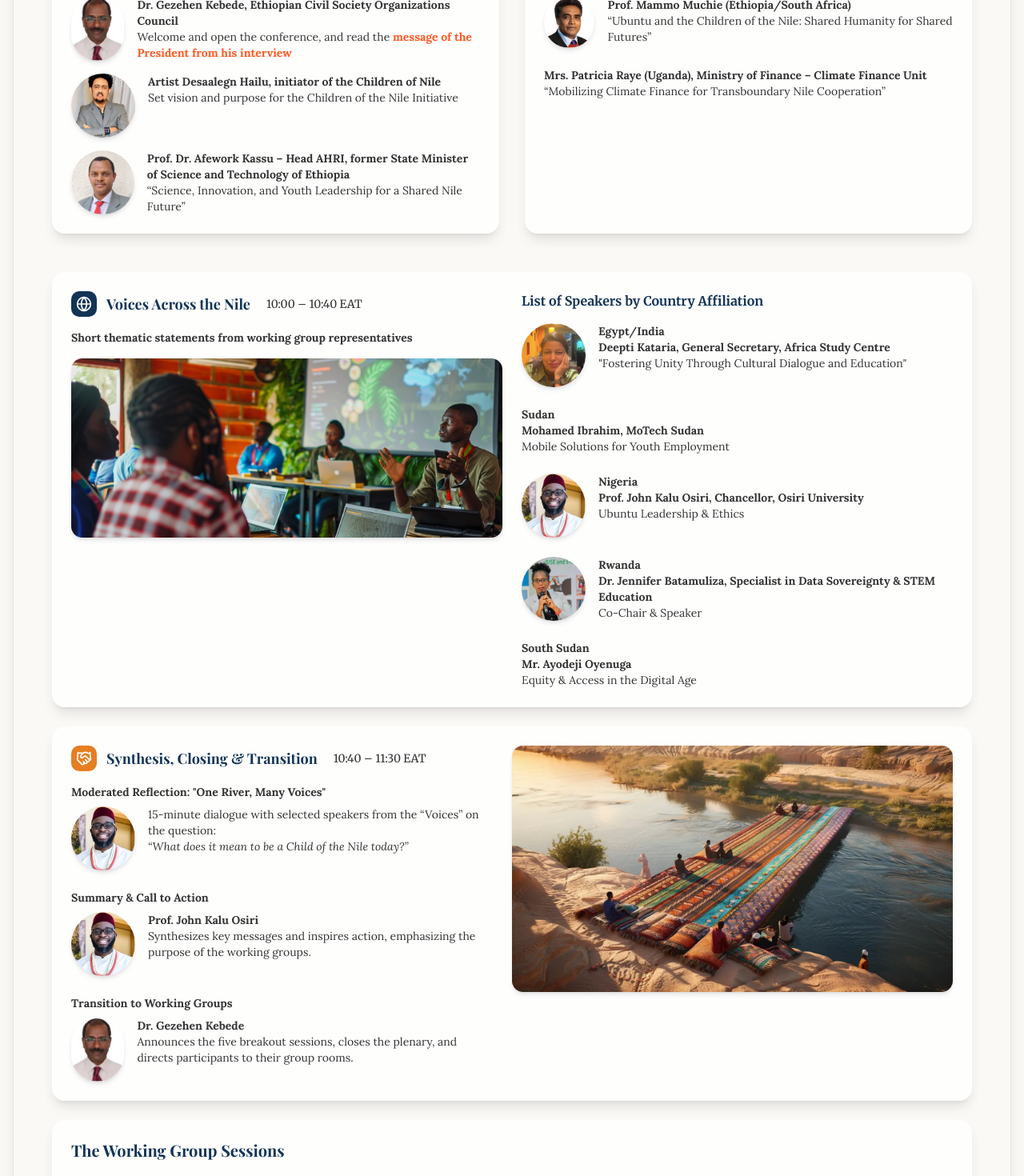
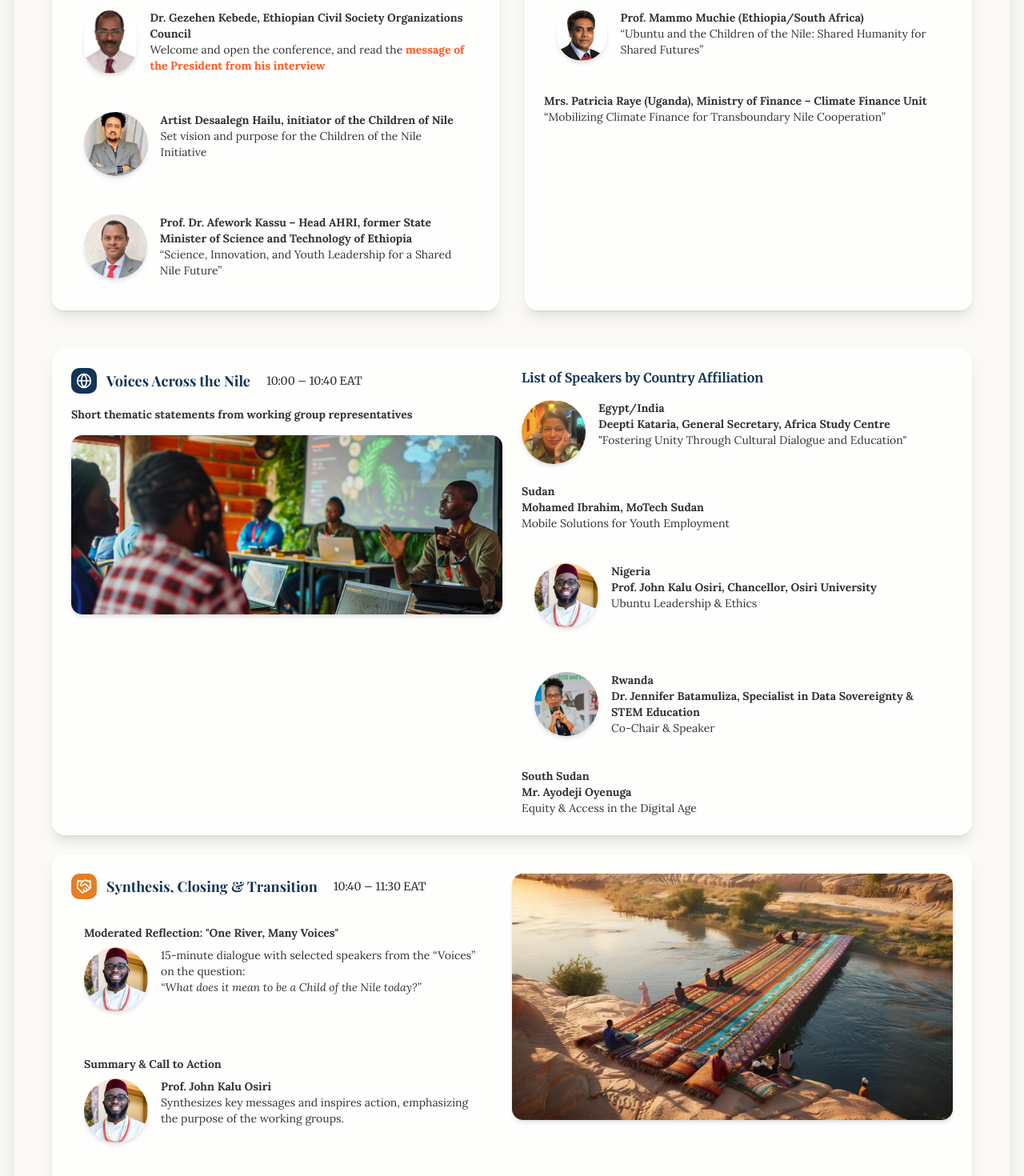
Before and after one commit to anniechan1/nile, a Next.js app: page /summit/program in a window 1280 px wide. Shown: the part 1380-2850 px from the top of the page at 80% size. Built offline with nearby package versions, Linux system fonts and the light colour scheme; a web font is replaced by a local one.

Commit message:
update working gp

```diff
--- a/src/app/summit/program/page.tsx
+++ b/src/app/summit/program/page.tsx
@@ -140,7 +140,6 @@ export default function SummitPage() {
               <div className="grid md:grid-cols-2 gap-8 mb-12">
 
                 {/* Opening Session */}
-
                 <div className="bg-white/80 backdrop-blur-sm rounded-2xl p-6 shadow-lg">
                   <div className="flex items-center space-x-3 mb-4">
                     <div className="w-8 h-8 bg-deep-orange rounded-lg flex items-center justify-center">
@@ -151,7 +150,13 @@ export default function SummitPage() {
                   </div>
                   <div className="space-y-4 text-sm font-lora text-charcoal">
                     <div>
-
+                      {/* Dr. Gezehen Kebede */}
+                      <Link
+                        href="https://www.linkedin.com/in/dr-gezahegn-kebede-gebrehana-4353332b/?originalSubdomain=et"
+                        target="_blank"
+                        rel="noopener noreferrer"
+                        className="block hover:bg-[#FFFAF0] p-4 rounded-lg transition-all duration-300"
+                      >
                         <div className="flex items-start space-x-4">
                           <img
                             src="/images/speakers/Gezehen.jpeg"
@@ -165,13 +170,22 @@ export default function SummitPage() {
                             <Link
                               href="/summit/presidential-interview"
                               className="text-deep-orange font-bold hover:underline"
-                            style={{ color: "#FF5722" }} // Inline style to override parent color
+                              style={{ color: "#FF5722" }}
                             >
                               message of the President from his interview
                             </Link>
                           </div>
                         </div>
-                      <div className="flex items-start space-x-4 mt-4">
+                      </Link>
+
+                      {/* Artist Desaalegn Hailu */}
+                      <Link
+                        href="https://www.unesco.org/creativity/ja/biography/8548"
+                        target="_blank"
+                        rel="noopener noreferrer"
+                        className="block hover:bg-[#FFFAF0] p-4 rounded-lg transition-all duration-300 mt-4"
+                      >
+                        <div className="flex items-start space-x-4">
                           <img
                             src="/images/speakers/Hailu.jpg"
                             alt="Artist Desaalegn Hailu"
@@ -183,7 +197,16 @@ export default function SummitPage() {
                             Set vision and purpose for the Children of the Nile Initiative
                           </div>
                         </div>
-                      <div className="flex items-start space-x-4 mt-4">
+                      </Link>
+
+                      {/* Prof. Dr. Afework Kassu */}
+                      <Link
+                        href="https://en.wikipedia.org/wiki/Afework_Kassu_Gizaw"
+                        target="_blank"
+                        rel="noopener noreferrer"
+                        className="block hover:bg-[#FFFAF0] p-4 rounded-lg transition-all duration-300 mt-4"
+                      >
+                        <div className="flex items-start space-x-4">
                           <img
                             src="/images/speakers/afework.png"
                             alt="Prof. Dr. Afework Kassu"
@@ -195,10 +218,11 @@ export default function SummitPage() {
                             “Science, Innovation, and Youth Leadership for a Shared Nile Future”
                           </div>
                         </div>
+                      </Link>
                     </div>
                   </div>
                 </div>
-                {/* Keynote Statements */}
+
                 {/* Keynote Statements */}
                 <div className="bg-white/80 backdrop-blur-sm rounded-2xl p-6 shadow-lg">
                   <div className="flex items-center space-x-3 mb-4">
@@ -209,7 +233,14 @@ export default function SummitPage() {
                     <span className="text-sm text-charcoal bg-warm-gold/20 px-2 py-1 rounded">09:20 – 09:50 EAT</span>
                   </div>
                   <ul className="space-y-6 text-sm font-lora text-charcoal">
-                    <li className="flex items-start space-x-4">
+                    <li>
+                      <Link
+                        href="https://acts-net.org/team/prof-mammo-muchie/"
+                        target="_blank"
+                        rel="noopener noreferrer"
+                        className="block hover:bg-[#FFFAF0] p-4 rounded-lg transition-all duration-300"
+                      >
+                        <div className="flex items-start space-x-4">
                           <img
                             src="/images/speakers/mammo.png"
                             alt="Prof. Mammo Muchie"
@@ -220,6 +251,8 @@ export default function SummitPage() {
                             <br />
                             “Ubuntu and the Children of the Nile: Shared Humanity for Shared Futures”
                           </div>
+                        </div>
+                      </Link>
                     </li>
                     <li className="flex items-start space-x-4">
                       {/* <img
@@ -271,11 +304,6 @@ export default function SummitPage() {
                       <h4 className="font-bold text-river-blue mb-4">List of Speakers by Country Affiliation</h4>
                       <ul className="space-y-6 text-sm font-lora text-charcoal">
                         <li className="flex items-start space-x-4">
-                          {/* <img
-                            src=""
-                            alt="Speaker from Sudan"
-                            className="w-16 h-16 object-cover rounded-full shadow-md"
-                          /> */}
 
 
                           <img
@@ -307,34 +335,51 @@ export default function SummitPage() {
                           </div>
 
                         </li>
-                        <li className="flex items-start space-x-4">
+                        <li>
+                          <Link
+                            href="https://www.linkedin.com/in/jkosiri/"
+                            target="_blank"
+                            rel="noopener noreferrer"
+                            className="block hover:bg-[#FFFAF0] p-4 rounded-lg transition-all duration-300"
+                          >
+                            <div className="flex items-start space-x-4">
                               <img
                                 src="/images/speakers/Prof_John.jpeg"
-
-                            alt="Speaker from Kenya"
+                                alt="Prof. John Kalu Osiri"
                                 className="w-20 h-20 object-cover rounded-full shadow-md"
                               />
                               <div>
-                            <strong className="text-deep-orange !text-deep-orange">Nigeria</strong>
+                                <strong className="text-deep-orange">Nigeria</strong>
                                 <br />
                                 <strong>Prof. John Kalu Osiri, Chancellor, Osiri University</strong>
                                 <br />
                                 Ubuntu Leadership & Ethics
                               </div>
+                            </div>
+                          </Link>
                         </li>
-                        <li className="flex items-start space-x-4">
+                        <li>
+                          <Link
+                            href="https://www.linkedin.com/in/dr-batamuliza-jennifer-3abbaa80/"
+                            target="_blank"
+                            rel="noopener noreferrer"
+                            className="block hover:bg-[#FFFAF0] p-4 rounded-lg transition-all duration-300"
+                          >
+                            <div className="flex items-start space-x-4">
                               <img
                                 src="/images/speakers/Dr_Jenn.jpeg"
-                            alt="Speaker from Rwanda"
+                                alt="Dr. Jennifer Batamuliza"
                                 className="w-20 h-20 object-cover rounded-full shadow-md"
                               />
                               <div>
-                            <strong className="text-deep-orange !text-deep-orange">Rwanda</strong>
+                                <strong className="text-deep-orange">Rwanda</strong>
                                 <br />
                                 <strong>Dr. Jennifer Batamuliza, Specialist in Data Sovereignty & STEM Education</strong>
                                 <br />
                                 Co-Chair & Speaker
                               </div>
+                            </div>
+                          </Link>
                         </li>
                         <li className="flex items-start space-x-4">
                           {/* <img
@@ -371,8 +416,13 @@ export default function SummitPage() {
                       <ul className="space-y-6 text-sm font-lora text-charcoal">
                         {/* Moderated Reflection */}
                         <li>
+                          <Link
+                            href="https://www.linkedin.com/in/jkosiri/"
+                            target="_blank"
+                            rel="noopener noreferrer"
+                            className="block hover:bg-[#FFFAF0] p-4 rounded-lg transition-all duration-300"
+                          >
                             <strong>Moderated Reflection: "One River, Many Voices"</strong>
-
                             <div className="flex items-start space-x-4 mt-2">
                               <img
                                 src="/images/speakers/Prof_John.jpeg"
@@ -380,19 +430,23 @@ export default function SummitPage() {
                                 className="w-20 h-20 object-cover rounded-full shadow-md"
                               />
                               <div>
-
-
                                 15-minute dialogue with selected speakers from the “Voices” on the question:
                                 <br />
                                 <em>“What does it mean to be a Child of the Nile today?”</em>
                               </div>
                             </div>
+                          </Link>
                         </li>
 
                         {/* Summary & Call to Action */}
                         <li>
+                          <Link
+                            href="https://www.linkedin.com/in/jkosiri/"
+                            target="_blank"
+                            rel="noopener noreferrer"
+                            className="block hover:bg-[#FFFAF0] p-4 rounded-lg transition-all duration-300"
+                          >
                             <strong>Summary & Call to Action</strong>
-                          <br />
                             <div className="flex items-start space-x-4 mt-2">
                               <img
                                 src="/images/speakers/Prof_John.jpeg"
@@ -405,12 +459,17 @@ export default function SummitPage() {
                                 Synthesizes key messages and inspires action, emphasizing the purpose of the working groups.
                               </div>
                             </div>
+                          </Link>
                         </li>
-
                         {/* Transition to Working Groups */}
                         <li>
+                          <Link
+                            href="https://www.linkedin.com/in/dr-gezahegn-kebede-gebrehana-4353332b/?originalSubdomain=et"
+                            target="_blank"
+                            rel="noopener noreferrer"
+                            className="block hover:bg-[#FFFAF0] p-4 rounded-lg transition-all duration-300"
+                          >
                             <strong>Transition to Working Groups</strong>
-                          <br />
                             <div className="flex items-start space-x-4 mt-2">
                               <img
                                 src="/images/speakers/Gezehen.jpeg"
@@ -423,7 +482,9 @@ export default function SummitPage() {
                                 Announces the five breakout sessions, closes the plenary, and directs participants to their group rooms.
                               </div>
                             </div>
+                          </Link>
                         </li>
+
                       </ul>
                     </div>
 
```
Also changed, not shown: src/app/summit/speakers/page.tsx (+57 -0 lines), src/app/summit/working-groups/academic/page.tsx (+54 -5 lines), public/images/linkedin.svg (added), public/images/speakers/Stephan.jpg (added). Lines whose indentation alone changed are shown as unchanged.
